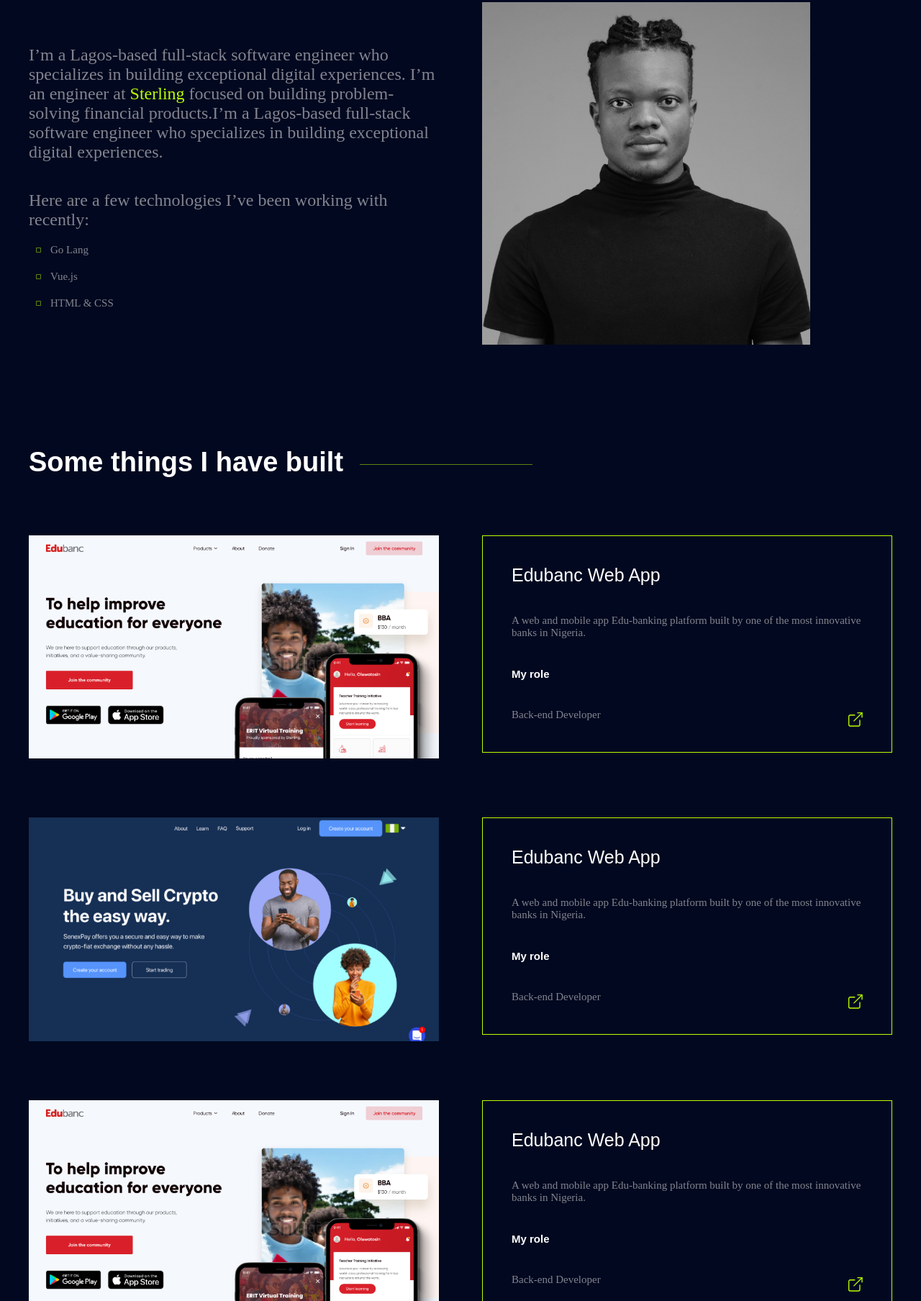
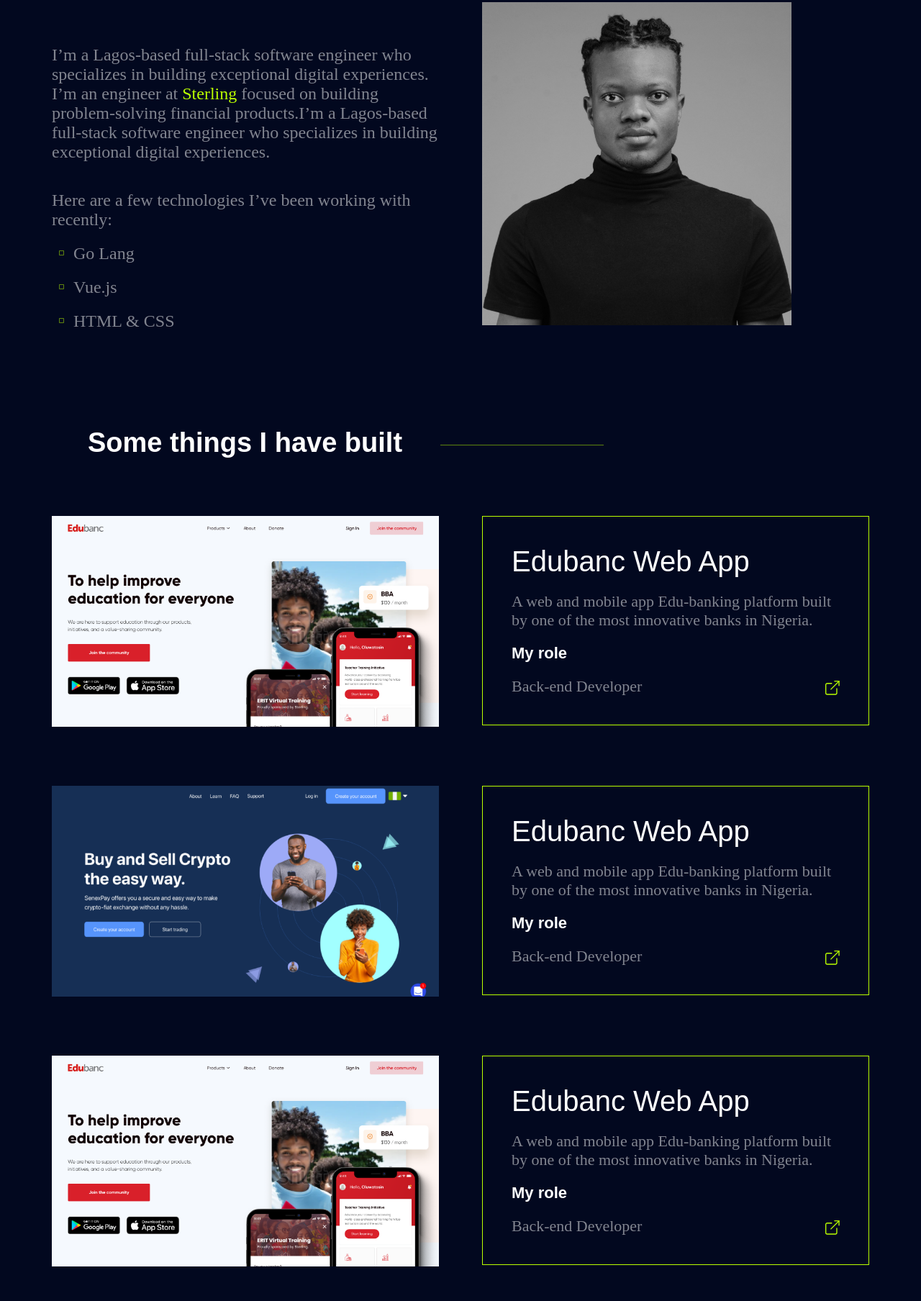
Before and after one commit to Kolakanmi/portfolio, a website: page index.html in a window 1280 px wide. Shown: the part 992-2800 px from the top of the page at 72% size. Drawn offline with Linux system fonts and the light colour scheme.

Commit message:
portofolio completo

```diff
--- a/index.html
+++ b/index.html
@@ -11,6 +11,7 @@
 
     <div class="container">
 
+      <div class="row navigation__row">
         <div class="navigation">
           <nav class="navigation__nav">
             <ul class="navigation__list">
@@ -33,6 +34,8 @@
               </li>
             </ul>
           </nav>
+        </div>
+
       </div>
 
       <header class="header">
@@ -101,8 +104,8 @@
         </section>
 
         <div class="row">
-          <h2 class="heading-secondary u-margin-top-big">Some things I have built</h2>
-          <span class="work__span">&nbsp;</span>
+          <h2 class="heading-secondary work__row u-margin-top-big">Some things I have built</h2>
+          <span class="work__span work__row">&nbsp;</span>
         </div>
 
         <section class="section-work" id="work">
@@ -113,9 +116,9 @@
               </div>
               <div class="col-1-of-2 work__col">
                 <div class="work__flex">
-                  <h3 class="work__col-primary work__col-primary--main u-margin-bottom-medium">Edubanc Web App</h3>
-                  <p class="work__col-paragraph work__col-paragraph--span u-margin-bottom-medium">A web and mobile app Edu-banking platform built by one of the most innovative banks in Nigeria.</p>
-                  <h4 class="work__col-primary--sub work__col--sub u-margin-bottom-medium">My role</h4>
+                  <h3 class="work__col-primary work__col-primary--main u-margin-bottom-small">Edubanc Web App</h3>
+                  <p class="work__col-paragraph work__col-paragraph--span u-margin-bottom-small">A web and mobile app Edu-banking platform built by one of the most innovative banks in Nigeria.</p>
+                  <h4 class="work__col-primary--sub work__col--sub u-margin-bottom-small">My role</h4>
                   <div class="work__box">
                     <p class="work__col-paragraph work__col-paragraph--span">Back-end Developer</p>
                       <a href="#" class="work__link">
@@ -143,9 +146,9 @@
               </div>
               <div class="col-1-of-2 work__col">
                 <div class="work__flex">
-                  <h3 class="work__col-primary work__col-primary--main u-margin-bottom-medium">Edubanc Web App</h3>
-                  <p class="work__col-paragraph work__col-paragraph--span u-margin-bottom-medium">A web and mobile app Edu-banking platform built by one of the most innovative banks in Nigeria.</p>
-                  <h4 class="work__col-primary--sub work__col--sub u-margin-bottom-medium">My role</h4>
+                  <h3 class="work__col-primary work__col-primary--main u-margin-bottom-small">Edubanc Web App</h3>
+                  <p class="work__col-paragraph work__col-paragraph--span u-margin-bottom-small">A web and mobile app Edu-banking platform built by one of the most innovative banks in Nigeria.</p>
+                  <h4 class="work__col-primary--sub work__col--sub u-margin-bottom-small">My role</h4>
                   <div class="work__box">
                     <p class="work__col-paragraph work__col-paragraph--span">Back-end Developer</p>
                       <a href="#" class="work__link">
@@ -173,9 +176,9 @@
               </div>
               <div class="col-1-of-2 work__col">
                 <div class="work__flex">
-                  <h3 class="work__col-primary work__col-primary--main u-margin-bottom-medium">Edubanc Web App</h3>
-                  <p class="work__col-paragraph work__col-paragraph--span u-margin-bottom-medium">A web and mobile app Edu-banking platform built by one of the most innovative banks in Nigeria.</p>
-                  <h4 class="work__col-primary--sub u-margin-bottom-medium">My role</h4>
+                  <h3 class="work__col-primary work__col-primary--main u-margin-bottom-small">Edubanc Web App</h3>
+                  <p class="work__col-paragraph work__col-paragraph--span u-margin-bottom-small">A web and mobile app Edu-banking platform built by one of the most innovative banks in Nigeria.</p>
+                  <h4 class="work__col-primary--sub u-margin-bottom-small">My role</h4>
                   <div class="work__box">
                     <p class="work__col-paragraph work__col-paragraph--span">Back-end Developer</p>
                       <a href="#" class="work__link">
--- a/sass/base/_typography.scss
+++ b/sass/base/_typography.scss
@@ -43,7 +43,7 @@
 .heading-main {
   color: $color-white;
   font-weight: 700;
-  font-size: 6.2rem;
+  font-size: 6rem;
   font-family: sans-serif;
 
   @include respond(phone) {
@@ -53,7 +53,7 @@
   &--sub {
   color: $color-white;
   font-weight: 700;
-  font-size: 6.2rem;
+  font-size: 6rem;
   font-family: sans-serif;
   opacity: .5;
 
@@ -74,13 +74,13 @@
 .heading-primary {
   color: $color-white;
   font-weight: 400;
-  font-size: 2.5rem;
+  font-size: 2.4rem;
   font-family: Arial, Helvetica, sans-serif;
 
   &--sub {
     color: $color-white;
     font-weight: 600;
-    font-size: 1.5rem;
+    font-size: 2.4rem;
     font-family: Arial, Helvetica, sans-serif;
   }
 }
--- a/sass/components/_about.scss
+++ b/sass/components/_about.scss
@@ -21,7 +21,7 @@
   &__list {
     list-style: none;
     color: $color-white;
-    font-size: 1.5rem;
+    font-size: 2.4rem;
     opacity: .5;
 
     @include respond(tab-land) {
@@ -51,12 +51,15 @@
     display: inline-block;
     position: absolute;
     left: 1rem;
-    top: .5rem;
+    top: .9rem;
 
     @include respond(tab-land) {
       font-size: 3rem;
       width: 1.4rem;
       height: 1.4rem;
+      height: .7rem;
+      width: .7rem;
+      top: .5rem;
 
     }
 
--- a/sass/components/_button.scss
+++ b/sass/components/_button.scss
@@ -2,7 +2,7 @@
   display: block;
   color: $color-secondary;
   text-decoration: none;
-  font-size: 1.5rem;
+  font-size: 2.4rem;
 
   @include respond(tab-land) {
     font-size: 3rem;
@@ -17,7 +17,7 @@
   &:visited {
     border: .1rem solid $color-secondary;
     padding: 1rem;
-    width: 10%;
+    width: 20%;
     text-align: center;
 
     @include respond(tab-land) {
--- a/sass/components/_feature-box.scss
+++ b/sass/components/_feature-box.scss
@@ -22,8 +22,13 @@
       transform: translateY(-1.5rem);
     }
 
-    &__row {
-      margin-left: 10rem;
+
+  }
+  &__row {
+    margin-left: 10rem;
+
+    @include respond(tab-land) {
+      margin-left: 0rem;
     }
   }
 
--- a/sass/components/_form.scss
+++ b/sass/components/_form.scss
@@ -7,9 +7,9 @@
   }
 
   &__input {
-    font-size: 1.5rem;
+    font-size: 2.4rem;
     font-family: inherit;
-    color: inherit;
+    color: $color-white;
     padding: 1.5rem 2rem;
     background-color: $color-primary;
     border-bottom: .1rem solid $color-secondary;
@@ -18,6 +18,7 @@
     border-right: none;
     width: 80%;
     display: block;
+    opacity: 0.5;
 
     @include respond(tab-land) {
       font-size: 3rem;
@@ -30,6 +31,7 @@
     &:focus {
       outline: none;
       color: $color-white;
+      opacity: 1;
     }
   }
 
--- a/sass/components/_work.scss
+++ b/sass/components/_work.scss
@@ -51,17 +51,17 @@
 
     &-primary {
       font-weight: 400;
-      font-size: 2.5rem;
+      font-size: 4rem;
       font-family: Arial, Helvetica, sans-serif;
       &--sub {
         font-weight: 600;
-        font-size: 1.5rem;
+        font-size: 2.2rem;
         font-family: Arial, Helvetica, sans-serif;
       }
     }
 
     &-paragraph {
-      font-size: 1.5rem;
+      font-size: 2.2rem;
       opacity: .5;
     }
 
@@ -113,4 +113,12 @@
     display: inline-block;
   }
 
+  &__row {
+    margin-left: 5rem;
+
+    @include respond(tab-land) {
+      margin-left: 0rem;
+    }
+  }
+
 }
--- a/sass/layouts/_grid.scss
+++ b/sass/layouts/_grid.scss
@@ -1,6 +1,7 @@
 .row {
   max-width: $grid-width;
   margin: 0 auto;
+  padding: 0 3.2rem;
 
   &:not(:last-child) {
     margin-bottom: $gutter-vertical;
--- a/sass/layouts/_navigation.scss
+++ b/sass/layouts/_navigation.scss
@@ -1,10 +1,13 @@
 .navigation {
   background-color: $color-primary;
 
+  &__row {
+    margin-bottom: 0rem !important;
+  }
 
   &__nav {
     margin-left: auto;
-    width: 30%;
+    width: 35%;
     padding: 2rem 0;
 
     @include respond(tab-land) {
```
Also changed, not shown: css/style.css. Lines whose indentation alone changed are shown as unchanged.
